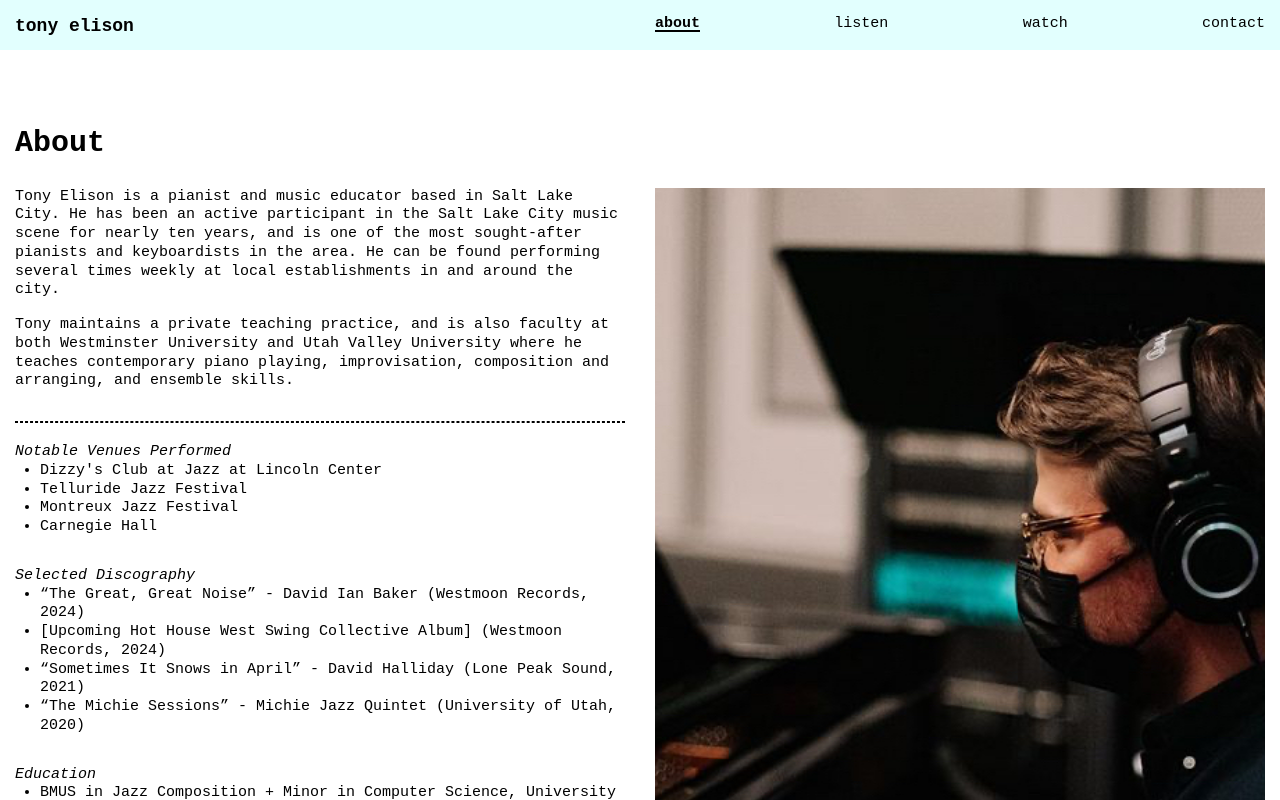
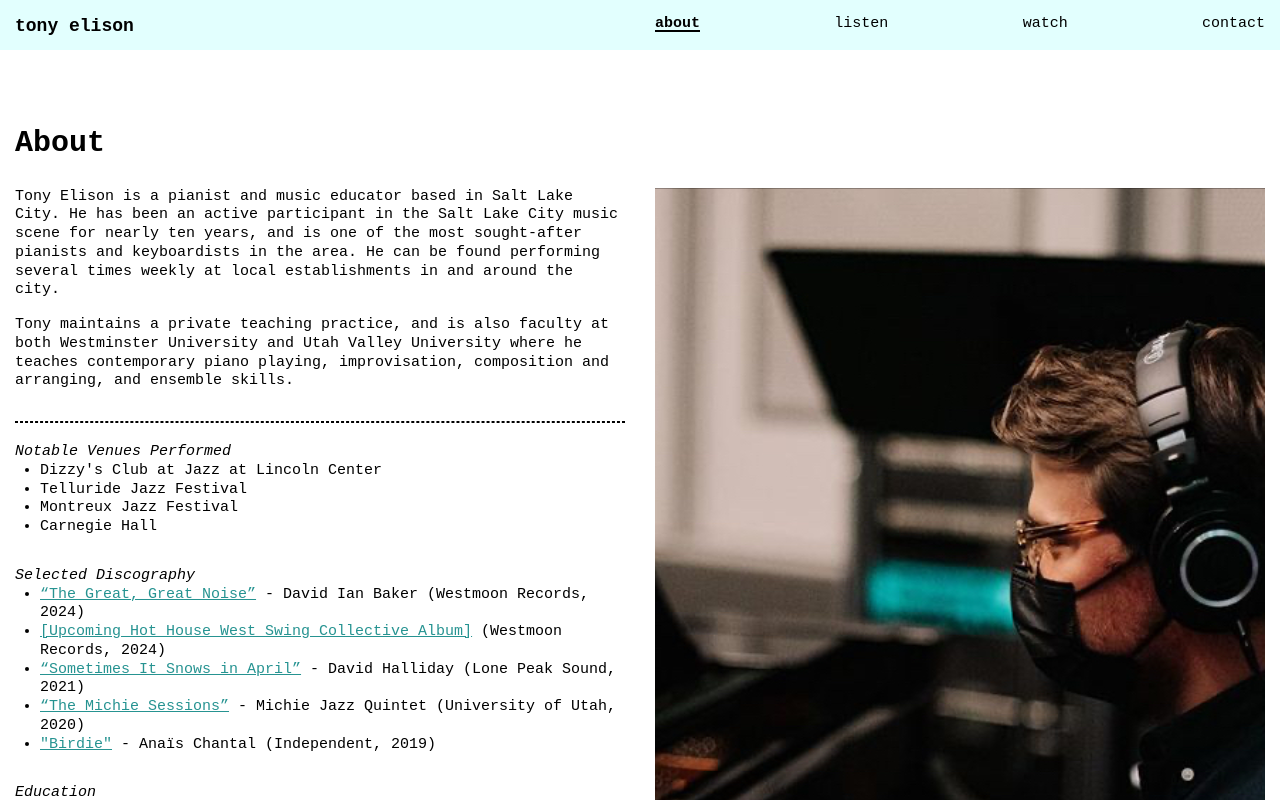
Before and after one commit to tonyelison/music, a Nuxt app: page / in a window 1280 px wide. Shown: the top 800 px of the page. Built offline with nearby package versions, Linux system fonts and the light colour scheme.

Commit message:
Add external links to discography list items

```diff
--- a/assets/stylesheets/main.css
+++ b/assets/stylesheets/main.css
@@ -21,16 +21,19 @@ body > div#__nuxt {
   flex-direction: column;
 }
 
+a {
+  text-decoration: underline;
+  color: #269391;
+}
+
+a:hover {
+  color: #145857;
+}
+
 header,
 main,
 footer {
   padding: 15px;
-}
-
-a {
-  text-decoration: none;
-  color: black;
-  position: relative;
 }
 
 h1 {
@@ -65,15 +68,6 @@ strong {
   font-weight: 500;
 }
 
-.email-link {
-  text-decoration: underline;
-  color: #269391;
-}
-
-.email-link:hover {
-  color: #145857;
-}
-
 .img-container {
   /* width: 100%; */
   background-image: url(/public/funk-studios.jpeg);
--- a/components/AppHeader.vue
+++ b/components/AppHeader.vue
@@ -20,12 +20,23 @@ header {
   gap: 30px;
 }
 
+.logo {
+  font-weight: bold;
+  font-size: 18px;
+}
+
 nav {
   width: 100%;
   margin-left: auto;
   display: grid;
   grid-template-columns: repeat(4, auto);
   justify-content: space-between;
+}
+
+a {
+  text-decoration: none;
+  color: black;
+  position: relative;
 }
 
 nav a:hover {
@@ -61,9 +72,4 @@ nav a.router-link-exact-active::before {
 nav a.router-link-exact-active {
   font-weight: bold;
 }
-
-.logo {
-  font-weight: bold;
-  font-size: 18px;
-}
 </style>
--- a/pages/contact.vue
+++ b/pages/contact.vue
@@ -3,9 +3,7 @@
   <section>
     <p>
       For all lesson information and business inquiries:
-      <a href="mailto:tonyelison37@gmail.com" class="email-link"
-        >tonyelison37@gmail.com</a
-      >.
+      <a href="mailto:tonyelison37@gmail.com">tonyelison37@gmail.com</a>.
     </p>
   </section>
 </template>
--- a/pages/index.vue
+++ b/pages/index.vue
@@ -33,19 +33,44 @@
         <h2>Selected Discography</h2>
         <ul>
           <li>
-            “The Great, Great Noise” - David Ian Baker (Westmoon Records, 2024)
+            <a
+              href="https://open.spotify.com/album/66s9JVbPiTlxESzAyrDM1a?si=Bh8PCXOsTL25wxZ8o7-MJQ&nd=1&dlsi=8f6a41e872c84d65"
+              target="_blank"
+              >“The Great, Great Noise”</a
+            >
+            - David Ian Baker (Westmoon Records, 2024)
           </li>
           <li>
-            [Upcoming Hot House West Swing Collective Album] (Westmoon Records,
-            2024)
+            <a
+              href="https://www.hothousewest.com/swing-collective"
+              target="_blank"
+              >[Upcoming Hot House West Swing Collective Album]</a
+            >
+            (Westmoon Records, 2024)
           </li>
           <li>
-            “Sometimes It Snows in April” - David Halliday (Lone Peak Sound,
-            2021)
+            <a
+              href="https://www.lonepeaksound.com/albumsandmerch/david-halliday-sometimes-it-snows-in-april-2021-vinylcd"
+              target="_blank"
+              >“Sometimes It Snows in April”</a
+            >
+            - David Halliday (Lone Peak Sound, 2021)
           </li>
           <li>
-            “The Michie Sessions” - Michie Jazz Quintet (University of Utah,
-            2020)
+            <a
+              href="https://www.youtube.com/playlist?list=PLKzRMZwfKrwBwefAAHT9vxS1PjbQXfExD"
+              target="_blank"
+              >“The Michie Sessions”</a
+            >
+            - Michie Jazz Quintet (University of Utah, 2020)
+          </li>
+          <li>
+            <a
+              href="https://anaischantal.bandcamp.com/album/birdie"
+              target="_blank"
+              >"Birdie"</a
+            >
+            - Anaïs Chantal (Independent, 2019)
           </li>
         </ul>
       </section>
```
